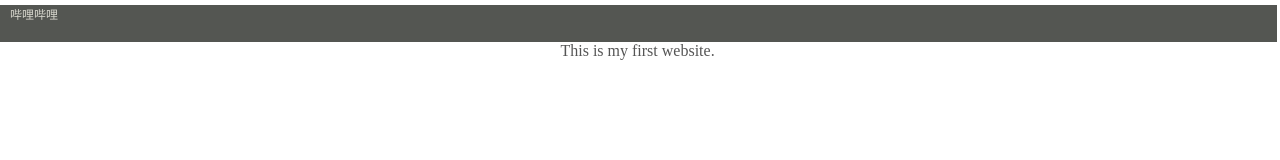
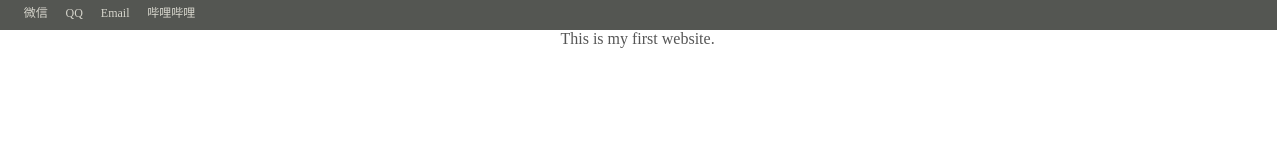
Before and after one commit to littlefox9897/littlefox, a plain HTML site: page index.html in a window 1280 px wide. Drawn offline with Linux system fonts and the light colour scheme.

Commit message:
Update index.html

```diff
--- a/index.html
+++ b/index.html
@@ -6,9 +6,14 @@
 	<body>
 	<div id="container">
 		<div id="banner">
-			<ul id="index">
-				<li><a href="#">哔哩哔哩</a></li>
-			</ul>
+			<div id="banner_l">
+				<ul id="index">
+					<li><a href="#">微信</a></li>
+					<li><a href="#">QQ</a></li>
+					<li><a href="#">Email</a></li>
+					<li><a href="#">哔哩哔哩</a></li>
+				</ul>
+			</div>
 		</div>
 		<div id="content" style="height:68%;margin-bottom:10px;">
 		This is my first website.
```
